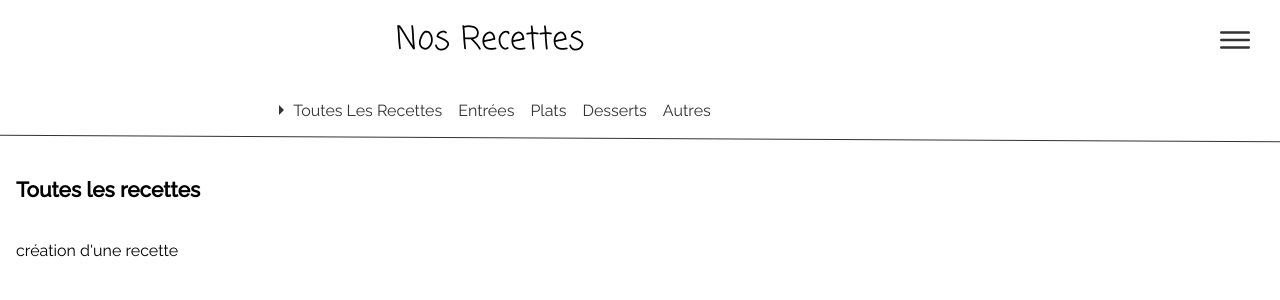
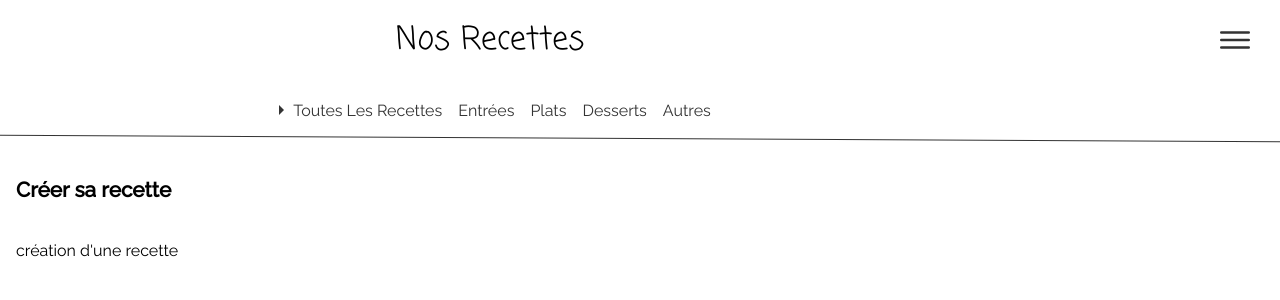
Before and after one commit to Sunpadow54/Nos-Recettes, a React (Create React App) app in the folder nos-recettes-front/: page /create in a window 1280 px wide. Shown: the top 300 px of the page. Built offline with nearby package versions, Linux system fonts and the light colour scheme.

Commit message:
Feat (Homepage) : Heading h2 change dynamically, according to the pathname

```diff
--- a/nos-recettes-front/src/pages/Home/Home.js
+++ b/nos-recettes-front/src/pages/Home/Home.js
@@ -1,5 +1,5 @@
 import { useState } from "react";
-import { Outlet } from "react-router-dom";
+import { Outlet, useLocation } from "react-router-dom";
 /* Import Style */
 import "./home.scss";
 /* Import Components */
@@ -8,6 +8,20 @@ import Sidebar from "../../components/Sidebar/Sidebar";
 
 function Home() {
 	const [sidebarState, setSidebarState] = useState(false);
+
+	const location = useLocation();
+	let title = () => {
+		switch (location.pathname) {
+			case "/":
+				return "Toutes les recettes";
+			case "/create":
+				return "Créer sa recette";
+			case "/profil":
+				return "Votre Profil";
+			default:
+				return "";
+		}
+	};
 
 	return (
 		<>
@@ -23,9 +37,7 @@ function Home() {
 				}
 			>
 				<section className="main-container">
-					<h2 className="main-container__title">
-						Toutes les recettes
-					</h2>
+					<h2 className="main-container__title">{title()}</h2>
 					<Outlet />
 				</section>
 			</main>
```
